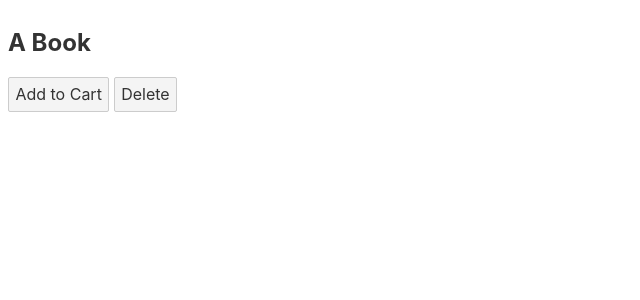
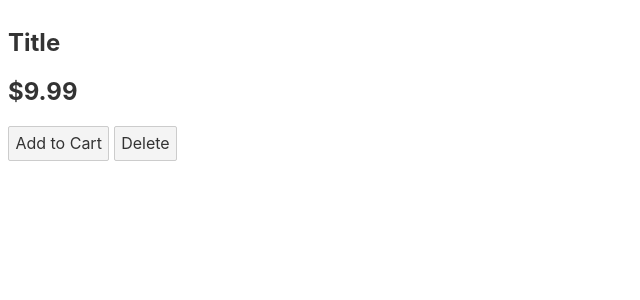
Before and after one commit to AndreaLupo/svelte-events, a Svelte app: page / in a window 1280 px wide. Shown: the top 300 px of the page, without its empty margins (0-640 px from the left). Built offline with nearby package versions, Linux system fonts and the light colour scheme.

Commit message:
Props - spreadoperator and optional props

```diff
--- a/src/App.svelte
+++ b/src/App.svelte
@@ -1,5 +1,14 @@
 <script>
 	import Product from "./Product.svelte";
+
+	let products = [
+        {
+            id: 'p1',
+            title: 'Title',
+            price: 9.99
+        }
+    ];
+
 
 	function addToCard(event) {
 		console.log(event.detail);
@@ -11,6 +20,8 @@
 
 
 </script>
-
-<Product productTitle="A Book" on:add-to-cart="{addToCard}"
-	on:delete="{deleteProduct}"/>
+{#each products as product}
+	<Product {...product}
+		on:add-to-cart="{addToCard}"
+		on:delete="{deleteProduct}"/>
+{/each}
--- a/src/Product.svelte
+++ b/src/Product.svelte
@@ -1,7 +1,9 @@
 <script>
     import { createEventDispatcher } from 'svelte';
 
-    export let productTitle;
+    export let title;
+    export let price;
+    export let bestseller = false;
 
     const dispatch = createEventDispatcher();
 
@@ -18,7 +20,12 @@
 </script>
 
 <article>
-    <h1>{productTitle}</h1>
+    <h1>{title}</h1>
+    <h2>${price}</h2>
+
+    {#if bestseller}
+        <h3>BESTSELLER</h3>
+    {/if}
 
     <button on:click="{addToCart}">Add to Cart</button>
     <button on:click="{deleteProduct}">Delete</button>
```
